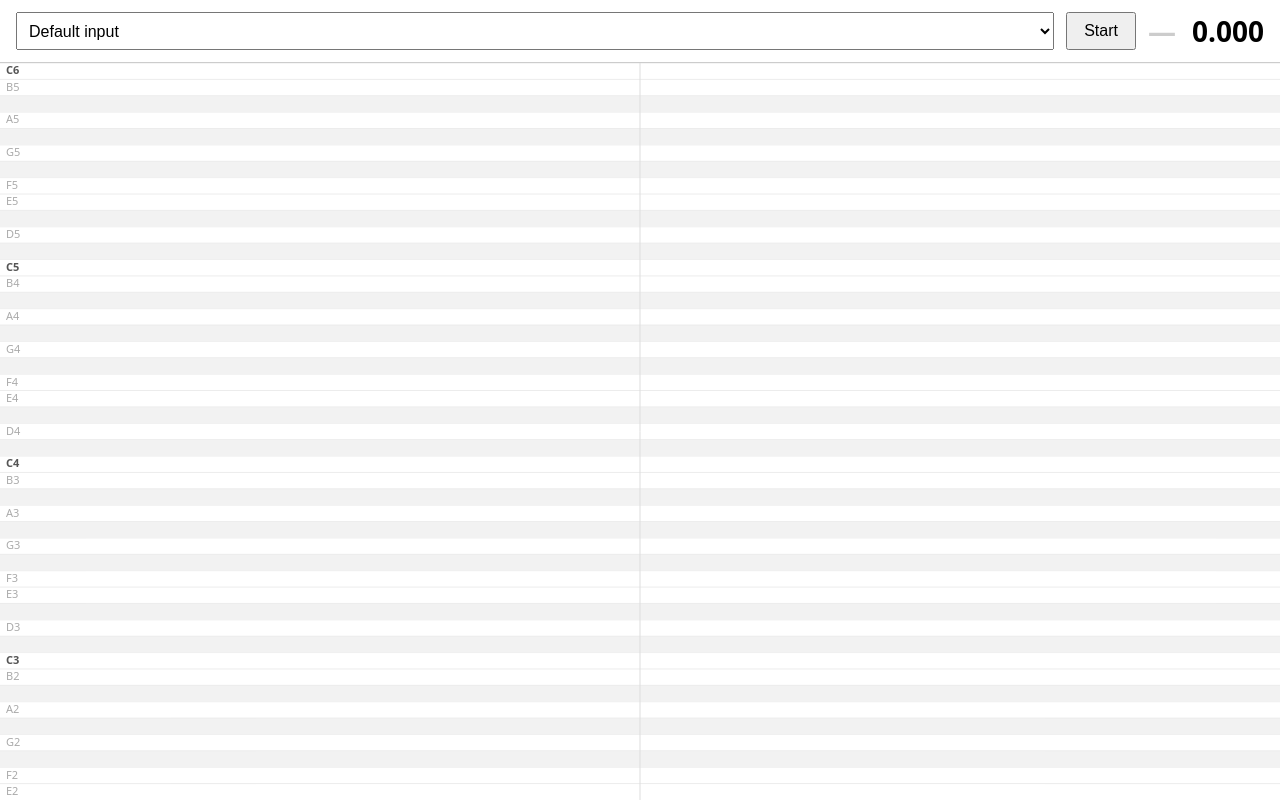
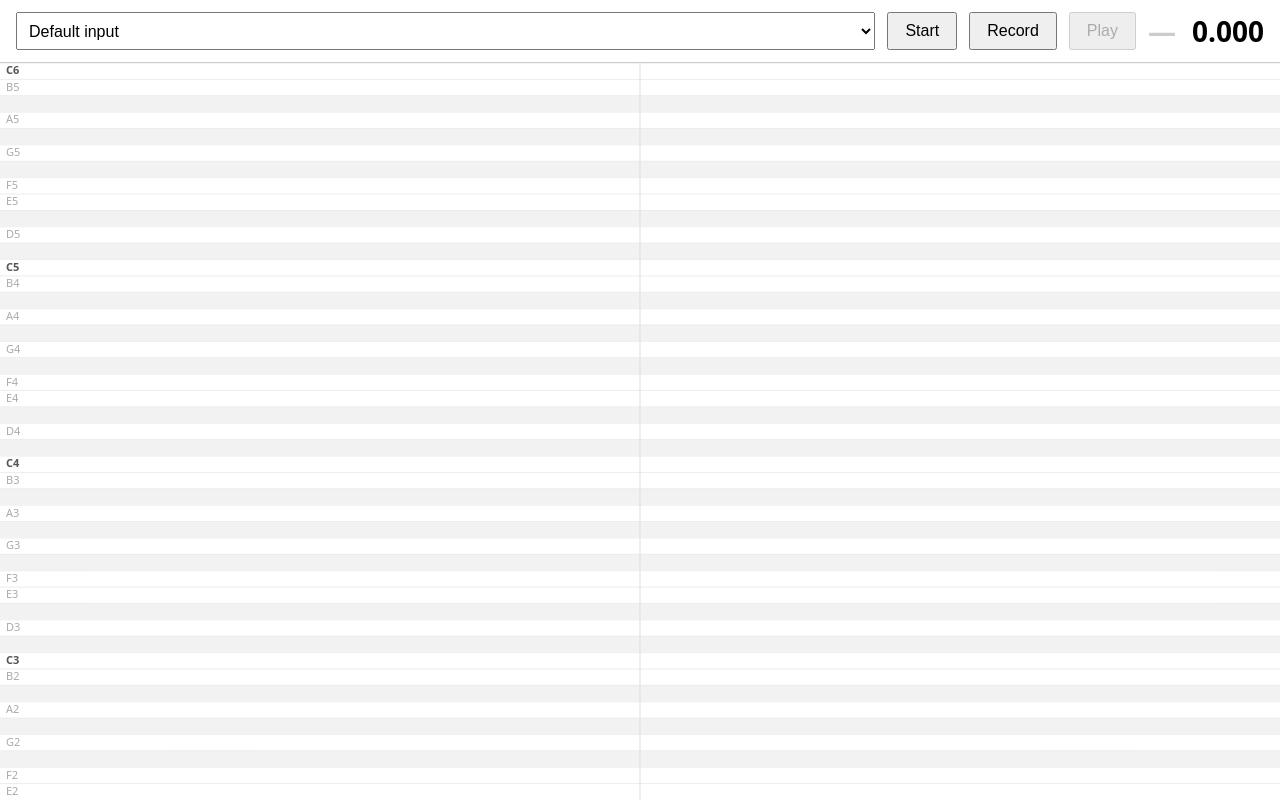
Before and after one commit to 1001harps/vox, a React (Vite) app: page / in a window 1280 px wide. Built offline with nearby package versions, Linux system fonts and the light colour scheme.

Commit message:
basic recording + playback

```diff
--- a/src/App.tsx
+++ b/src/App.tsx
@@ -97,10 +97,15 @@ function isBlackKey(midi: number): boolean {
   return [1, 3, 6, 8, 10].includes(((midi % 12) + 12) % 12)
 }
 
+// idle = nothing running, monitoring = live graph only, recording = monitor +
+// capture, playing = playing back a recorded clip.
+type Status = 'idle' | 'monitoring' | 'recording' | 'playing'
+
 function App() {
   const [devices, setDevices] = useState<MediaDeviceInfo[]>([])
   const [deviceId, setDeviceId] = useState<string>('')
-  const [running, setRunning] = useState(false)
+  const [status, setStatus] = useState<Status>('idle')
+  const [hasRecording, setHasRecording] = useState(false)
   const [volume, setVolume] = useState(0)
   const [pitch, setPitch] = useState(-1)
 
@@ -110,6 +115,11 @@ function App() {
   const canvasRef = useRef<HTMLCanvasElement | null>(null)
   const graphRef = useRef<HTMLDivElement | null>(null)
   const historyRef = useRef<Sample[]>([])
+
+  // Recording capture + the resulting playable clip.
+  const mediaRecorderRef = useRef<MediaRecorder | null>(null)
+  const audioElRef = useRef<HTMLAudioElement | null>(null)
+  const objectUrlRef = useRef<string | null>(null)
 
   // Match the canvas backing store to its CSS size (and DPR) so it stays crisp.
   const sizeCanvas = useCallback(() => {
@@ -238,38 +248,28 @@ function App() {
     refreshDevices()
   }, [])
 
-  async function start() {
-    const stream = await navigator.mediaDevices.getUserMedia({
-      audio: deviceId ? { deviceId: { exact: deviceId } } : true,
-    })
-    streamRef.current = stream
+  // The detect-smooth-graph loop, run against any analyser node -- the live mic
+  // while recording, or the recorded clip on playback. Identical pitch handling
+  // either way, so playback is graphed exactly as if the mic were live.
+  const runAnalysis = useCallback(
+    (analyser: AnalyserNode, sampleRate: number) => {
+      const timeData = new Float32Array(analyser.fftSize)
 
-    const audioContext = new AudioContext()
-    audioContextRef.current = audioContext
-    await audioContext.resume()
-
-    const source = audioContext.createMediaStreamSource(stream)
-    const analyser = audioContext.createAnalyser()
-    analyser.fftSize = 2048
-    source.connect(analyser)
-
-    const timeData = new Float32Array(analyser.fftSize)
-    const sampleRate = audioContext.sampleRate
-
-    // Stabilize the reading: gate quiet noise, median-filter jitter, require big
-    // jumps to persist before committing (octave-distance jumps -- the most
-    // likely detection error -- need much longer), then ease the displayed pitch
-    // toward the committed note so transitions ramp instead of jumping squarely.
+      // Stabilize the reading: gate quiet noise, median-filter jitter, require
+      // big jumps to persist before committing (octave-distance jumps -- the
+      // most likely detection error -- need much longer), then ease the
+      // displayed pitch toward the committed note so transitions ramp instead
+      // of jumping squarely.
       const NOISE_GATE = 0.015 // RMS below this counts as silence
       const MEDIAN_WINDOW = 3 // median of recent raw readings smooths jitter
       const SNAP_CENTS = 60 // within this, readings are treated as the same note
       const CONFIRM_FRAMES = 3 // a normal jump must persist this long to commit
       const OCTAVE_CONFIRM_FRAMES = 9 // octave jumps must persist much longer
-    const DISPLAY_EASE = 0.25 // how fast the displayed pitch eases to the target
+      const DISPLAY_EASE = 0.25 // how fast the displayed pitch eases to target
       const HOLD_MS = 750 // keep showing the last note this long after silence
 
-    // True when `a` is within ~1 semitone of an octave (or two) away from `b` --
-    // i.e. the gap looks like an octave-doubling/halving error, not a real leap.
+      // True when `a` is within ~1 semitone of an octave (or two) away from `b`
+      // -- i.e. the gap looks like an octave-doubling/halving error, not a leap.
       const nearOctave = (a: number, b: number) => {
         const c = Math.abs(1200 * Math.log2(a / b))
         return Math.abs(c - 1200) < 100 || Math.abs(c - 2400) < 100
@@ -363,27 +363,127 @@ function App() {
         rafRef.current = requestAnimationFrame(tick)
       }
       tick()
+    },
+    [renderGraph],
+  )
 
-    setRunning(true)
+  // Tear down the audio graph + RAF loop, shared by both record and playback.
+  const teardown = useCallback(() => {
+    if (rafRef.current !== null) cancelAnimationFrame(rafRef.current)
+    rafRef.current = null
+    streamRef.current?.getTracks().forEach((t) => t.stop())
+    streamRef.current = null
+    if (audioElRef.current) {
+      audioElRef.current.pause()
+      audioElRef.current.onended = null
+      audioElRef.current = null
+    }
+    audioContextRef.current?.close()
+    audioContextRef.current = null
+    setVolume(0)
+    setPitch(-1)
+  }, [])
+
+  // Open the mic and start the live pitch graph. Shared by Start and Record so
+  // recording can layer onto an already-running monitor (or open the mic itself).
+  async function openMic() {
+    const stream = await navigator.mediaDevices.getUserMedia({
+      audio: deviceId ? { deviceId: { exact: deviceId } } : true,
+    })
+    streamRef.current = stream
+
+    const audioContext = new AudioContext()
+    audioContextRef.current = audioContext
+    await audioContext.resume()
+
+    const source = audioContext.createMediaStreamSource(stream)
+    const analyser = audioContext.createAnalyser()
+    analyser.fftSize = 2048
+    source.connect(analyser)
+
+    runAnalysis(analyser, audioContext.sampleRate)
     refreshDevices()
   }
 
-  function stop() {
-    if (rafRef.current !== null) cancelAnimationFrame(rafRef.current)
-    streamRef.current?.getTracks().forEach((t) => t.stop())
-    audioContextRef.current?.close()
-    rafRef.current = null
-    streamRef.current = null
-    audioContextRef.current = null
-    setRunning(false)
-    setVolume(0)
-    setPitch(-1)
-    historyRef.current = []
-    renderGraph()
+  async function startMonitor() {
+    await openMic()
+    setStatus('monitoring')
+  }
+
+  function stopMonitor() {
+    teardown()
+    setStatus('idle')
+  }
+
+  async function startRecording() {
+    // Record straight from idle by opening the mic first; if we're already
+    // monitoring, just attach the recorder to the live stream.
+    if (!streamRef.current) await openMic()
+
+    const recorder = new MediaRecorder(streamRef.current!)
+    mediaRecorderRef.current = recorder
+    const chunks: Blob[] = []
+    recorder.ondataavailable = (e) => {
+      if (e.data.size) chunks.push(e.data)
+    }
+    recorder.onstop = () => {
+      const blob = new Blob(chunks, { type: recorder.mimeType || 'audio/webm' })
+      if (objectUrlRef.current) URL.revokeObjectURL(objectUrlRef.current)
+      objectUrlRef.current = URL.createObjectURL(blob)
+      setHasRecording(true)
+    }
+    recorder.start()
+    setStatus('recording')
+  }
+
+  // Stop capturing but leave the mic + graph running, so you can keep going.
+  function stopRecording() {
+    mediaRecorderRef.current?.stop()
+    mediaRecorderRef.current = null
+    setStatus('monitoring')
+  }
+
+  async function startPlayback() {
+    // Playback drives its own audio graph, so release the mic first.
+    teardown()
+
+
+    const url = objectUrlRef.current
+    if (!url) return
+
+    const audio = new Audio(url)
+    audioElRef.current = audio
+
+    const audioContext = new AudioContext()
+    audioContextRef.current = audioContext
+    await audioContext.resume()
+
+    // Route the clip through an analyser (for the graph) and on to the speakers.
+    const source = audioContext.createMediaElementSource(audio)
+    const analyser = audioContext.createAnalyser()
+    analyser.fftSize = 2048
+    source.connect(analyser)
+    analyser.connect(audioContext.destination)
+
+    audio.onended = () => stopPlayback()
+
+    runAnalysis(analyser, audioContext.sampleRate)
+    await audio.play()
+    setStatus('playing')
+  }
+
+  function stopPlayback() {
+    teardown()
+    setStatus('idle')
   }
 
   // Clean up on unmount.
-  useEffect(() => stop, [])
+  useEffect(() => {
+    return () => {
+      if (objectUrlRef.current) URL.revokeObjectURL(objectUrlRef.current)
+      teardown()
+    }
+  }, [teardown])
 
   return (
     <div className="app">
@@ -392,7 +492,7 @@ function App() {
         <select
           value={deviceId}
           onChange={(e) => setDeviceId(e.target.value)}
-          disabled={running}
+          disabled={status !== 'idle'}
         >
           <option value="">Default input</option>
           {devices.map((d) => (
@@ -402,10 +502,33 @@ function App() {
           ))}
         </select>
 
-        {running ? (
-          <button onClick={stop}>Stop</button>
+        {status === 'monitoring' || status === 'recording' ? (
+          <button onClick={stopMonitor} disabled={status === 'recording'}>
+            Stop
+          </button>
         ) : (
-          <button onClick={start}>Start</button>
+          <button onClick={startMonitor} disabled={status === 'playing'}>
+            Start
+          </button>
+        )}
+
+        {status === 'recording' ? (
+          <button onClick={stopRecording}>Stop rec</button>
+        ) : (
+          <button onClick={startRecording} disabled={status === 'playing'}>
+            Record
+          </button>
+        )}
+
+        {status === 'playing' ? (
+          <button onClick={stopPlayback}>Stop</button>
+        ) : (
+          <button
+            onClick={startPlayback}
+            disabled={status === 'recording' || !hasRecording}
+          >
+            Play
+          </button>
         )}
       </div>
 
```
Lines whose indentation alone changed are shown as unchanged.
